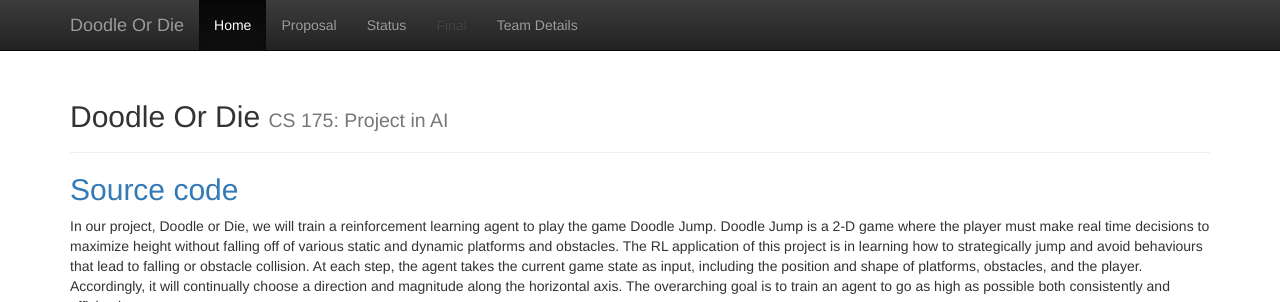
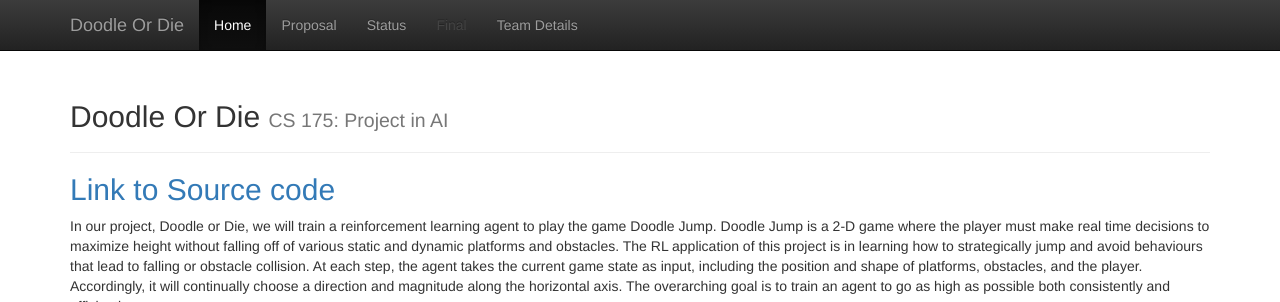
Before and after one commit to abheekg11/Doodle-Or-Die, a Jekyll site: the page built from docs/index.md, in a window 1280 px wide and 922 px high, cut to the strip 0-302 px from the top of the window. Built offline with Jekyll 4.4.1, drawn with Linux system fonts in a browser that asks for light colours.

Commit message:
Update link text for source code in documentation

```diff
--- a/docs/index.md
+++ b/docs/index.md
@@ -3,7 +3,7 @@
 title:  Home
 ---
 
-## [Source code](https://github.com/abheekg11/Doodle-Or-Die)
+## [Link to Source code](https://github.com/abheekg11/Doodle-Or-Die)
 
 In our project, Doodle or Die, we will train a reinforcement learning agent to play the game Doodle Jump. Doodle Jump is a 2-D game where the player must make real time decisions to maximize height without falling off of various static and dynamic platforms and obstacles. The RL application of this project is in learning how to strategically jump and avoid behaviours that lead to falling or obstacle collision. At each step, the agent takes the current game state as input, including the position and shape of platforms, obstacles, and the player. Accordingly, it will continually choose a direction and magnitude along the horizontal axis. The overarching goal is to train an agent to go as high as possible both consistently and efficiently.
 
```
